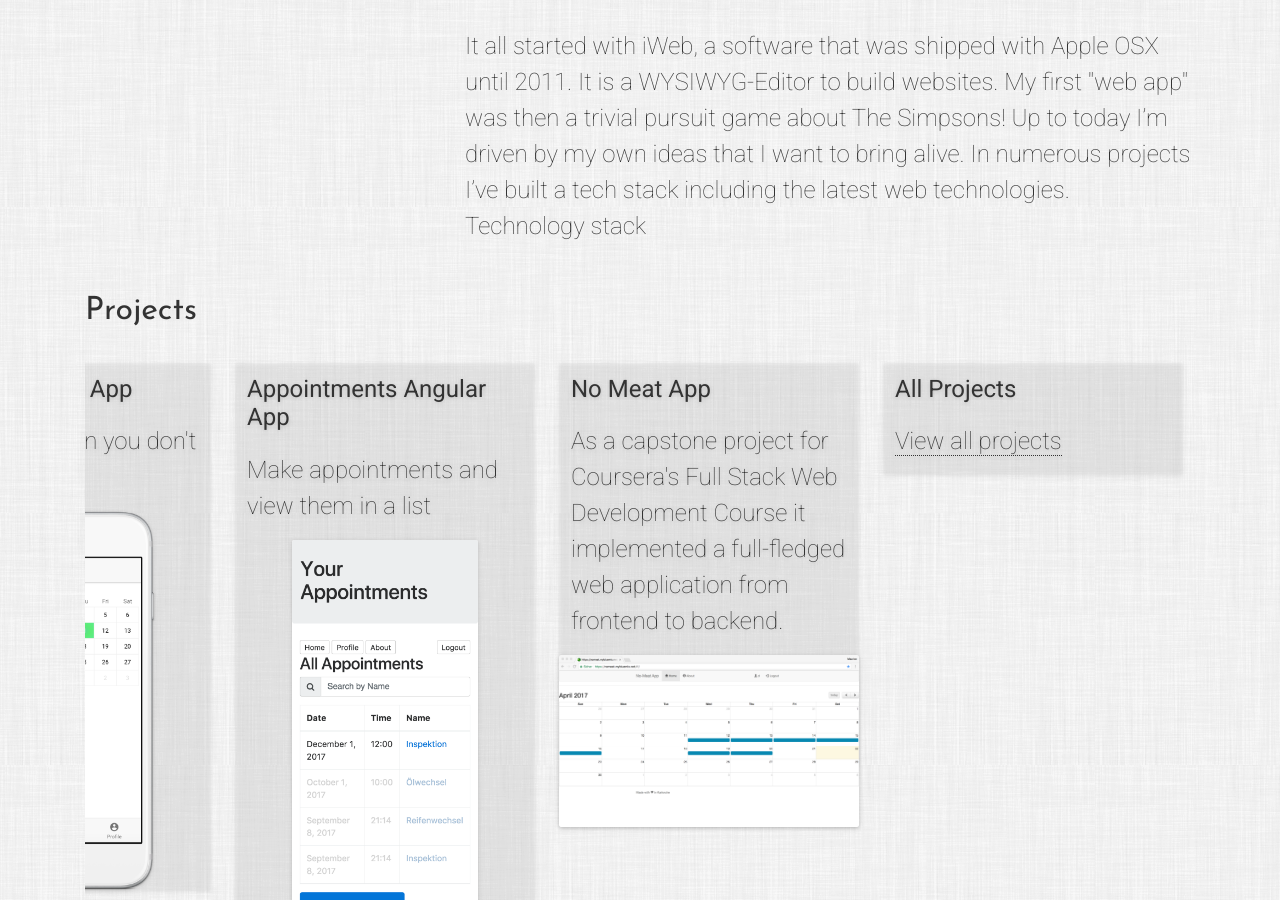
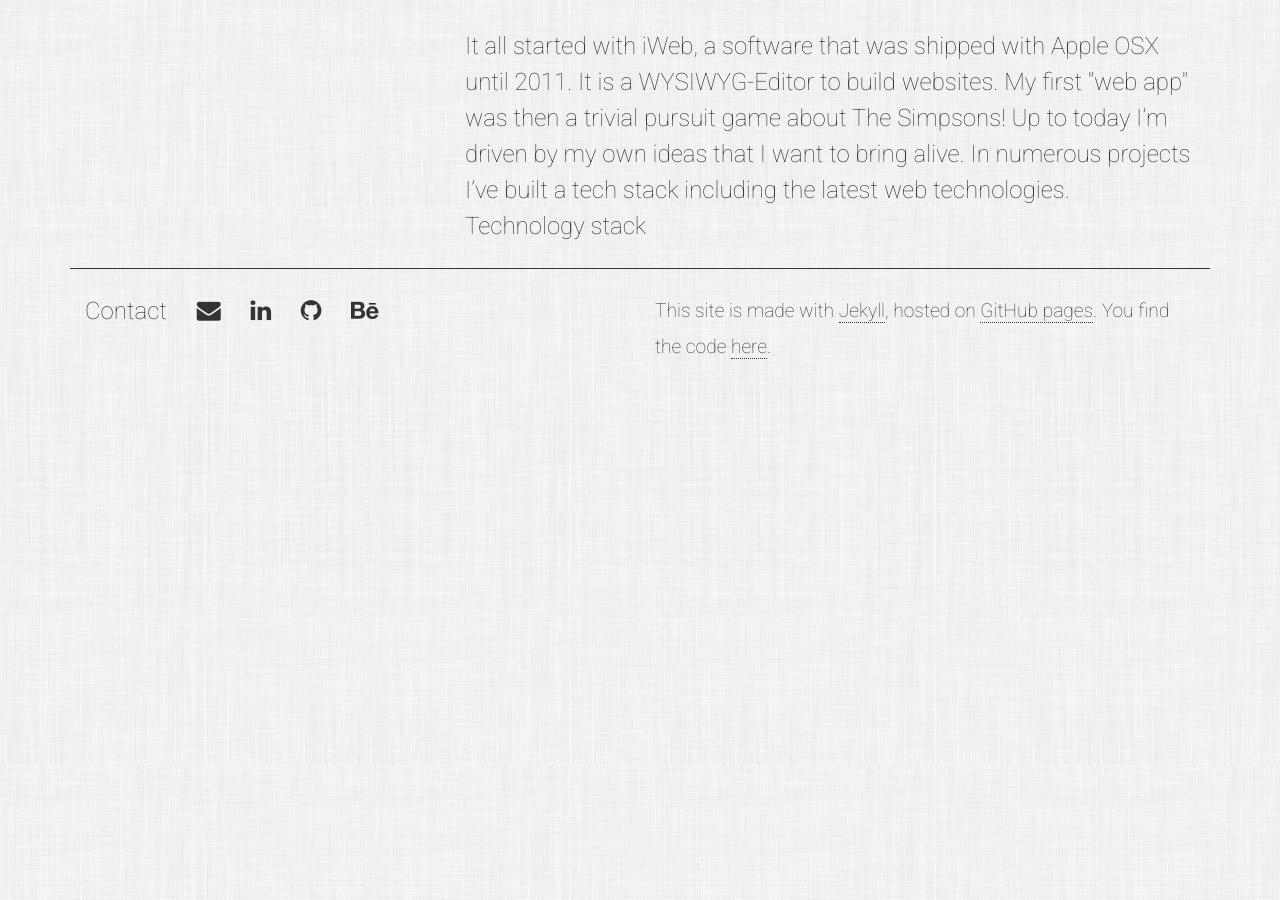
Before and after one commit to mauricewipf/interactive-resume, a Jekyll site: the page built from index.html, in a window 1280 px wide and 900 px high, scrolled down 1467 px. Built offline with Jekyll 4.4.1, drawn with Linux system fonts in a browser that asks for light colours; nearby versions of some CDN libraries; after the commit the page ends 1872 px from its top, so only the background shows below that.

Commit message:
Remove project section from landing page

```diff
--- a/index.html
+++ b/index.html
@@ -117,35 +117,4 @@ excerpt: Find my latest projects and articles.
         </div>
     </div>
 
-    <div class="row mt-5">
-        <div class="col-12">
-            <h2>Projects</h2>
-            <div class="project-horizontal-gallery">
-                {% for project in site.posts %}
-                {% if project.onStartpage %}
-                <div>
-                    <h4>
-                        <a href="{{ project.url | prepend: site.baseurl }}">{{ project.title }}</a>
-                    </h4>
-                    <p>{{project.description}}</p>
-                    {% if project.projectImage %}
-                    <a href="{{ project.url | prepend: site.baseurl }}">
-                        <img alt="{{project.title}}" src="/images/{{project.projectImage}}"/>
-                    </a>
-                    {% endif %}
-                </div>
-                {% endif %}
-                {% endfor %}
-                <div>
-                    <h4>
-                        <a href="/projects">All Projects</a>
-                    </h4>
-                    <p>
-                        <a href="/projects">View all projects</a>
-                    </p>
-                </div>
-            </div>
-        </div>
-    </div>
-
 </div>
```
